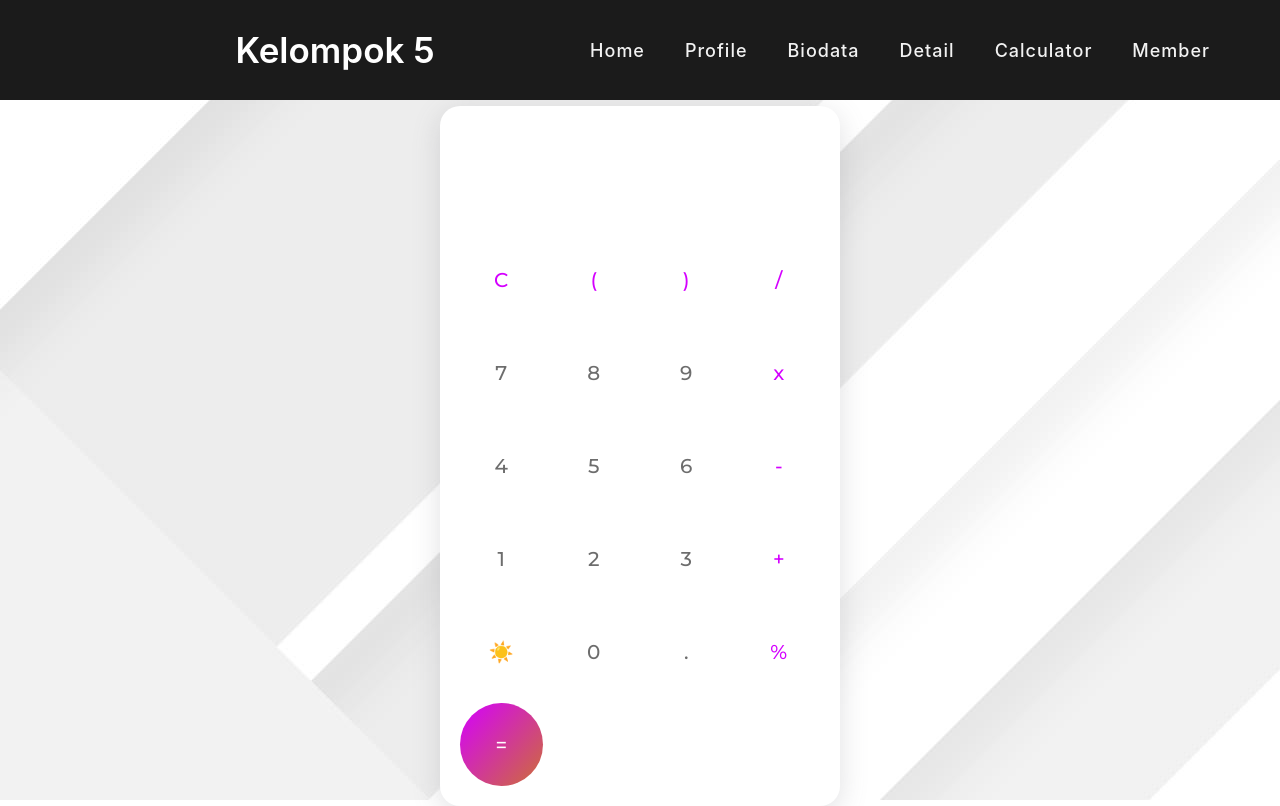
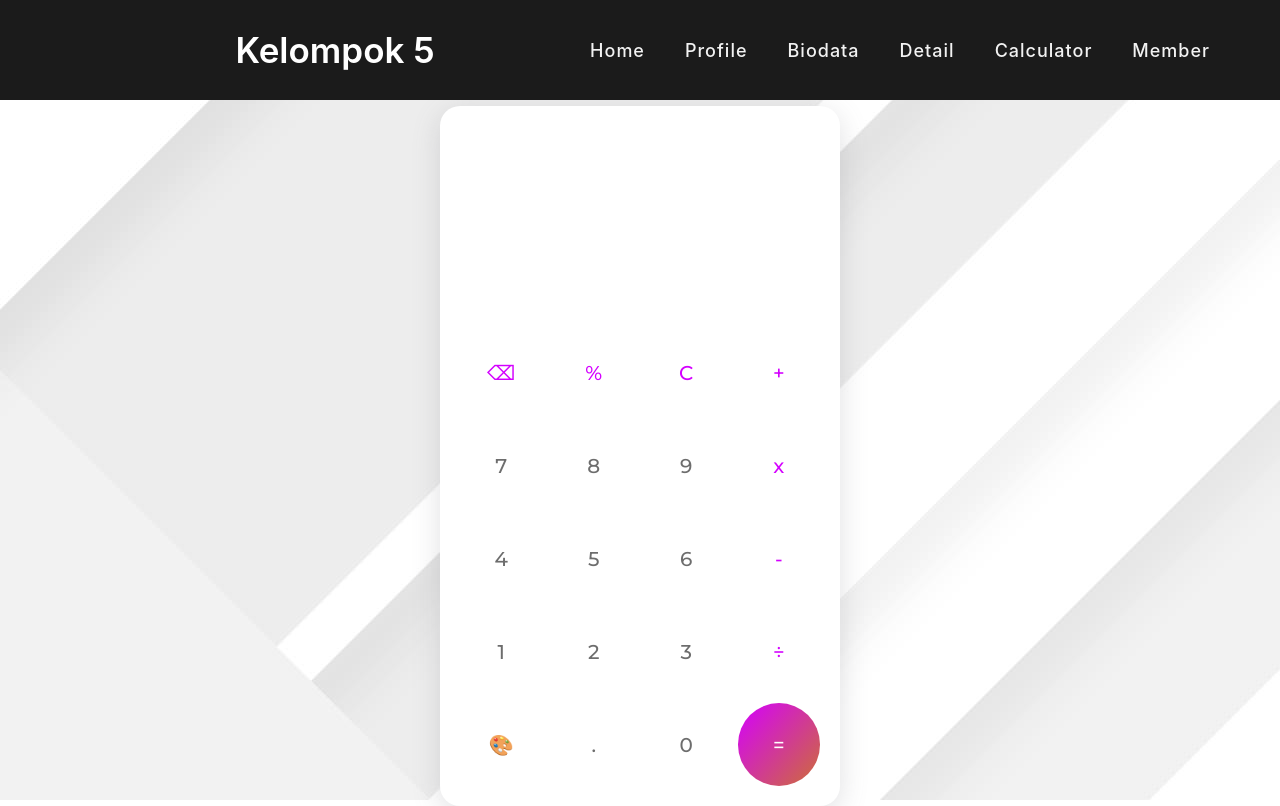
Before and after one commit to Dannaire/Tubes-Kelompok5, a React (Create React App) app: page /Calculator in a window 1280 px wide. Built offline with nearby package versions, Linux system fonts and the light colour scheme; a web font is replaced by a local one.

Commit message:
Update btnConfig.js

```diff
--- a/src/Assets/Js/btnConfig.js
+++ b/src/Assets/Js/btnConfig.js
@@ -3,28 +3,28 @@ export const BTN_ACTIONS = {
     PER: 'PER',
     THEME: 'THEME',
     CALC: 'CALC',
+    BACKSPACE: 'BACKSPACE',
+    DIVIDE: 'DIVIDE',
     DELETE: 'DELETE'
 }
 
-export const btns = [
+export const btns = [{
+        display: '⌫',
+        action: BTN_ACTIONS.BACKSPACE,
+        class: 'btn__op'
+    },
+    {
+        display: '%',
+        action: BTN_ACTIONS.PER,
+        class: 'btn__op'
+    },
     {
         display: 'C',
         action: BTN_ACTIONS.DELETE,
         class: 'btn__op'
     },
-
     {
-        display: '(',
-        action: BTN_ACTIONS.ADD,
-        class: 'btn__op'
-    },
-    {
-        display: ')',
-        action: BTN_ACTIONS.ADD,
-        class: 'btn__op'
-    },
-    {
-        display: '/',
+        display: '+',
         action: BTN_ACTIONS.ADD,
         class: 'btn__op'
     },
@@ -84,13 +84,18 @@ export const btns = [
         class: ''
     },
     {
-        display: '+',
-        action: BTN_ACTIONS.ADD,
+
+        display: '÷',
+        action: BTN_ACTIONS.DIVIDE,
         class: 'btn__op'
     },
     {
-        display: '☀️',
-        action: BTN_ACTIONS.THEME,
+        display: '🎨',
+        action: BTN_ACTIONS.THEME
+
+    }, {
+        display: '.',
+        action: BTN_ACTIONS.ADD,
         class: ''
     },
     {
@@ -99,16 +104,6 @@ export const btns = [
         class: ''
     },
     {
-        display: '.',
-        action: BTN_ACTIONS.ADD,
-        class: ''
-    },
-    {
-        display: '%',
-        action: BTN_ACTIONS.PER,
-        class: 'btn__op'
-    },
-    {
         display: '=',
         action: BTN_ACTIONS.CALC,
         class: 'btn__op'
```
